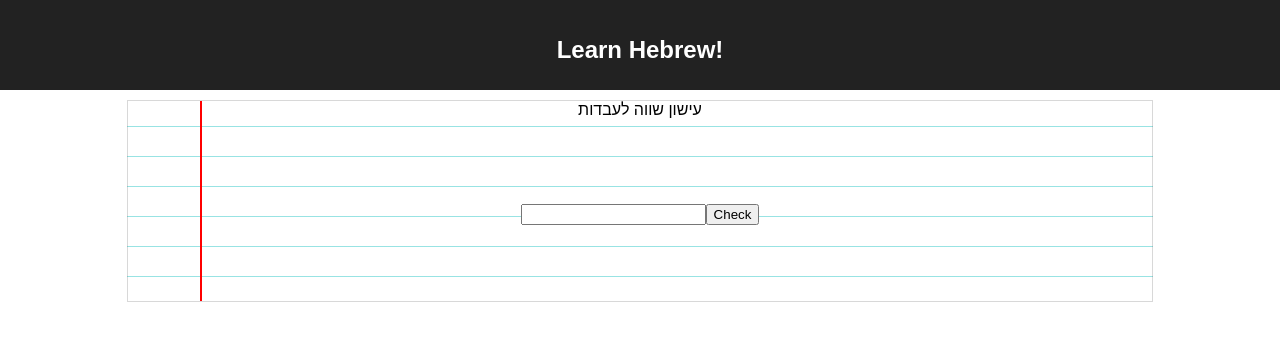
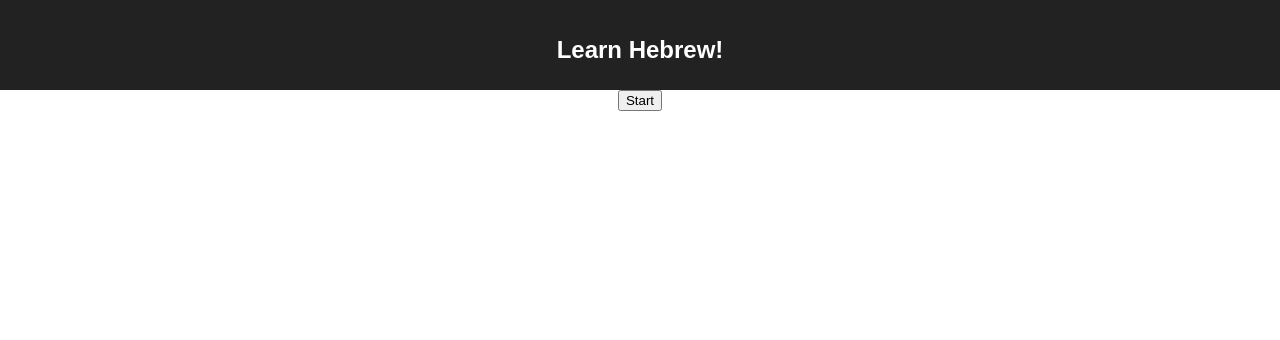
Before and after one commit to nikfrank/react-ulpan, a React (Create React App) app: page / in a window 1280 px wide. Shown: the top 340 px of the page. Built offline with nearby package versions, Linux system fonts and the light colour scheme.

Commit message:
dealer can next

```diff
--- a/src/App.js
+++ b/src/App.js
@@ -1,20 +1,41 @@
 import React, { Component } from 'react';
 import './App.css';
 
-import FlashCard from './FlashCard';
+import Dealer from './Dealer';
 
 class App extends Component {
 
   state = {
-    currentPrompt: 'עישון שווה לעבדות',
-    currentAnswer: [
-      'smoking is slavery',
-      'smoking equals slavery',
+    exercises: [
+      {
+        prompt: 'עישון שווה לעבדות',
+        answer: [
+          'smoking is slavery',
+          'smoking equals slavery',
+        ],
+      },
+      {
+        prompt: 'מסים לא שונים לגניבה ',
+        answer: [
+          'taxes are no different than theft',
+          'tax is theft',
+        ],
+      },
+      {
+        prompt: 'לא אפשר לחנות בתל אביב',
+        answer: [
+          'you can not park in Tel Aviv',
+          'you can\'t park in Tel Aviv',
+          'it is impossible to park in Tel Aviv',
+          'it\'s impossible to park in Tel Aviv',
+          'there\'s no parking in Tel Aviv',
+        ],
+      },
     ],
   }
 
   render() {
-    const { currentPrompt, currentAnswer } = this.state;
+    const { exercises } = this.state;
 
     return (
       <div className='App'>
@@ -22,7 +43,7 @@ class App extends Component {
           <h1 className='App-title'>Learn Hebrew!</h1>
         </header>
         <div>
-          <FlashCard prompt={currentPrompt} answer={currentAnswer}/>
+          <Dealer exercises={exercises} />
         </div>
       </div>
     );
--- a/src/Dealer.js
+++ b/src/Dealer.js
@@ -1,13 +1,40 @@
 import React, { Component } from 'react';
 import './Dealer.css';
 
+import FlashCard from './FlashCard';
+
 class Dealer extends Component {
-  state = {}
+  state = {
+    exercises: this.props.exercises,
+    currentExercise: -1,
+  }
+
+  start = ()=> this.setState({ currentExercise: 0 })
+
+  next = ()=> this.setState(state => ({ currentExercise: state.currentExercise + 1 }) )
 
   render(){
+    const { currentExercise } = this.state;
+
+    const cantStart = !this.props.exercises.length;
+    const cantNext = currentExercise >= this.props.exercises.length -1;
+
+    const { prompt, answer } = this.props.exercises[ currentExercise ] || {};
+
     return (
       <div>
-        Coming Soon...
+        {
+          currentExercise === -1 ? (
+            <button onClick={this.start} disabled={cantStart}>
+              Start
+            </button>
+          ) : (
+            <div>
+              <FlashCard prompt={prompt} answer={answer} key={currentExercise}/>
+              <button onClick={this.next} disabled={cantNext}>Next</button>
+            </div>
+          )
+        }
       </div>
     );
   }
```
Also changed, not shown: 1 other file (tests, documents, lock files or other folders).
